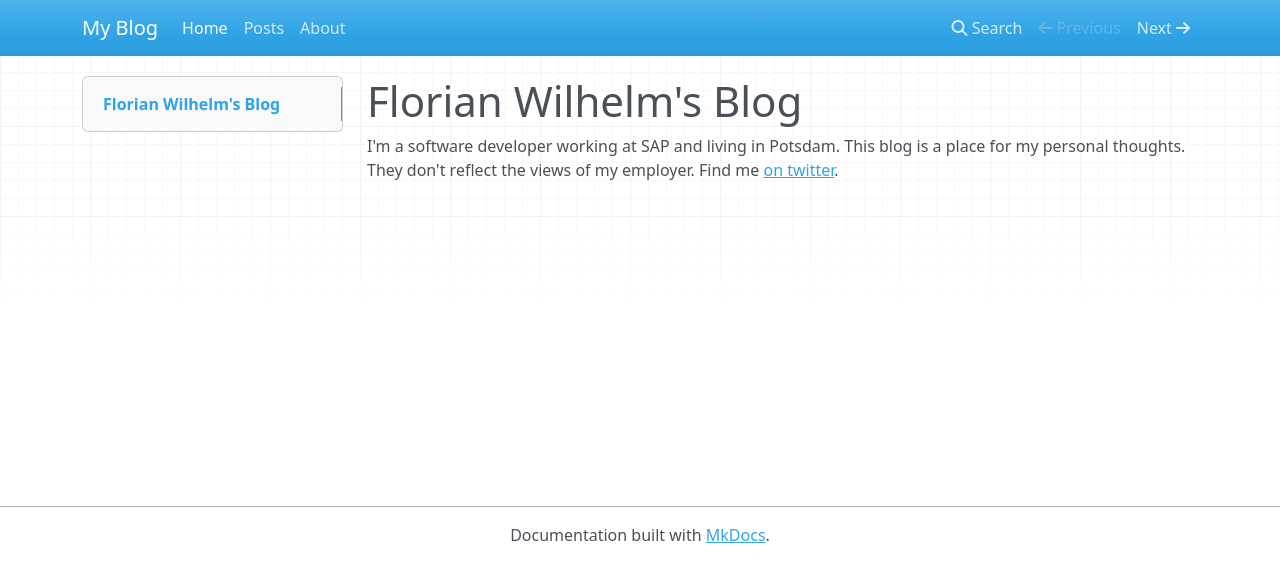
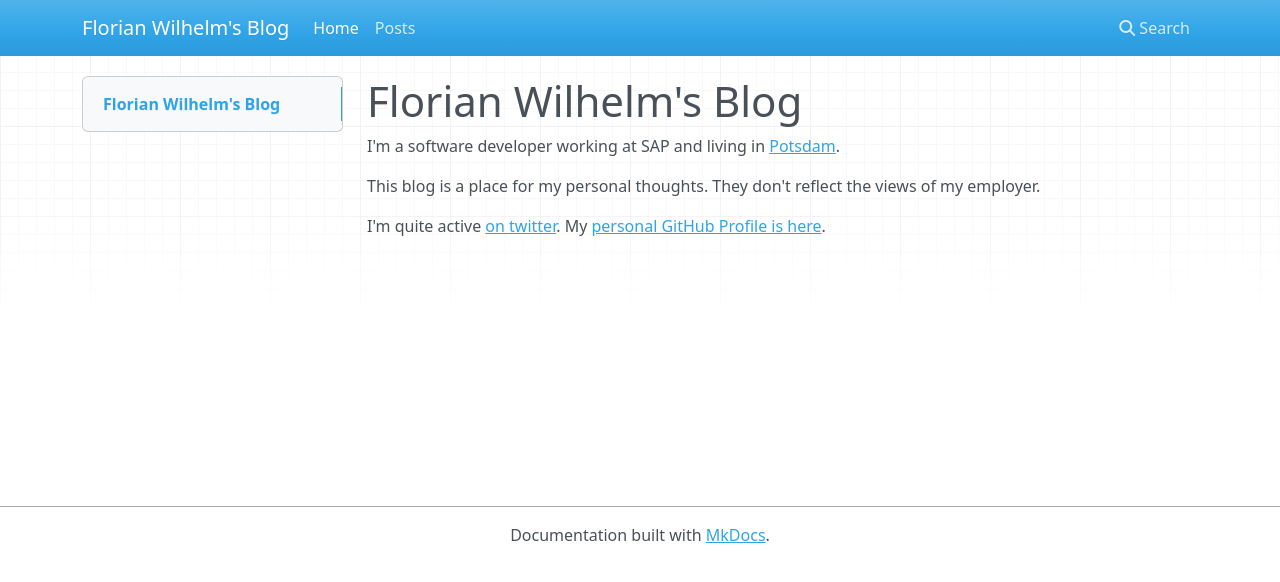
Before and after one commit to fwilhe2/fwilhe2.github.io, an MkDocs documentation site: the page built from docs/index.md, in a window 1280 px wide. Shown: the top 582 px of the page. Built offline with MkDocs 1.6.1, drawn with Linux system fonts in a browser that asks for light colours; nearby versions of some CDN libraries.

Commit message:
Update index page

```diff
--- a/docs/index.md
+++ b/docs/index.md
@@ -1,6 +1,9 @@
 # Florian Wilhelm's Blog
 
-I'm a software developer working at SAP and living in Potsdam.
+I'm a software developer working at SAP and living in [Potsdam](https://en.wikipedia.org/wiki/Potsdam).
+
 This blog is a place for my personal thoughts.
 They don't reflect the views of my employer.
-Find me [on twitter](https://twitter.com/fwilhe).
+
+I'm quite active [on twitter](https://twitter.com/fwilhe).
+My [personal GitHub Profile is here](https://github.com/fwilhe2/).
--- a/mkdocs.yml
+++ b/mkdocs.yml
@@ -1,5 +1,4 @@
-site_name: My Blog
+site_name: Florian Wilhelm's Blog
 nav:
     - Home: index.md
     - Posts: posts.md
-    - About: about.md
```
Also changed, not shown: __template-post.md (added, +3 -0 lines), docs/about.md (deleted, +0 -3 lines).
